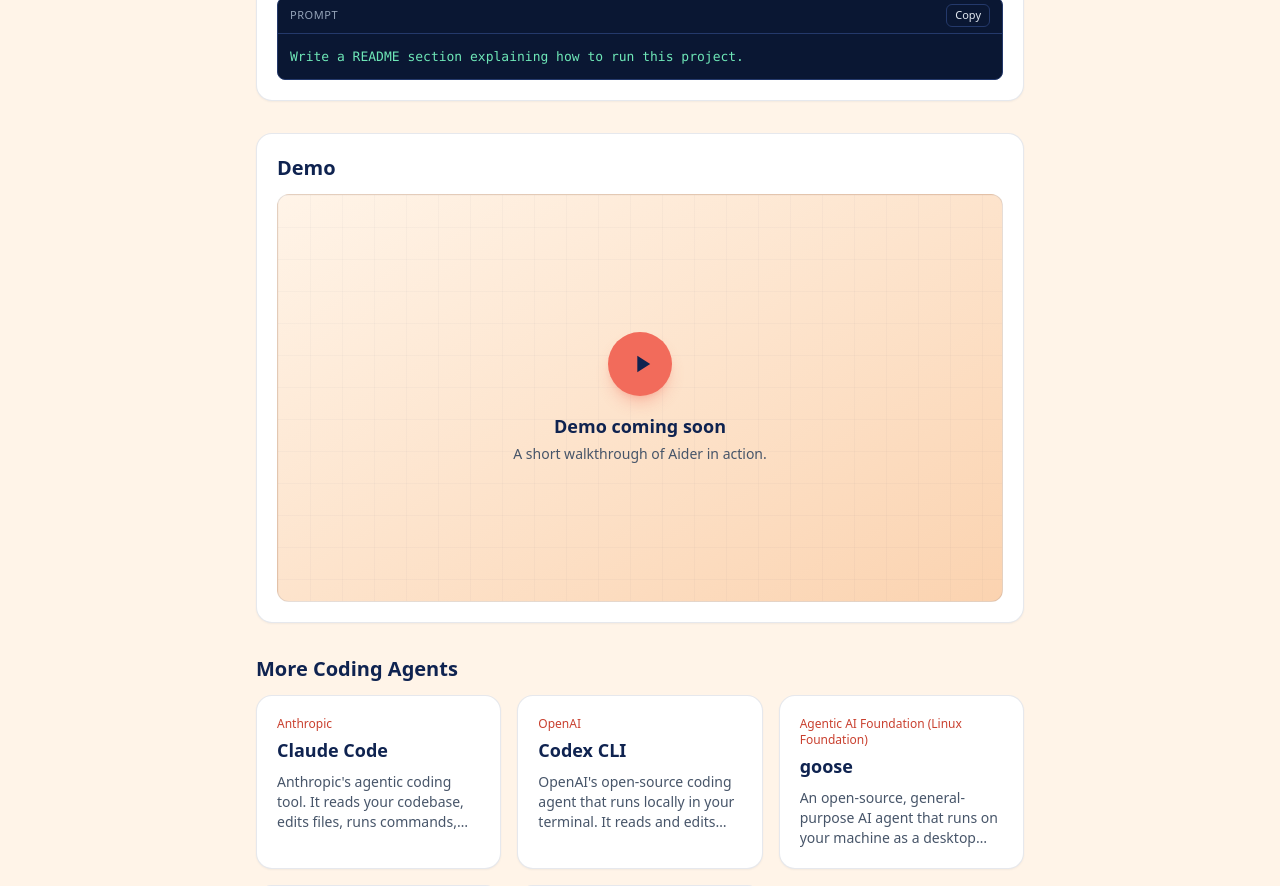
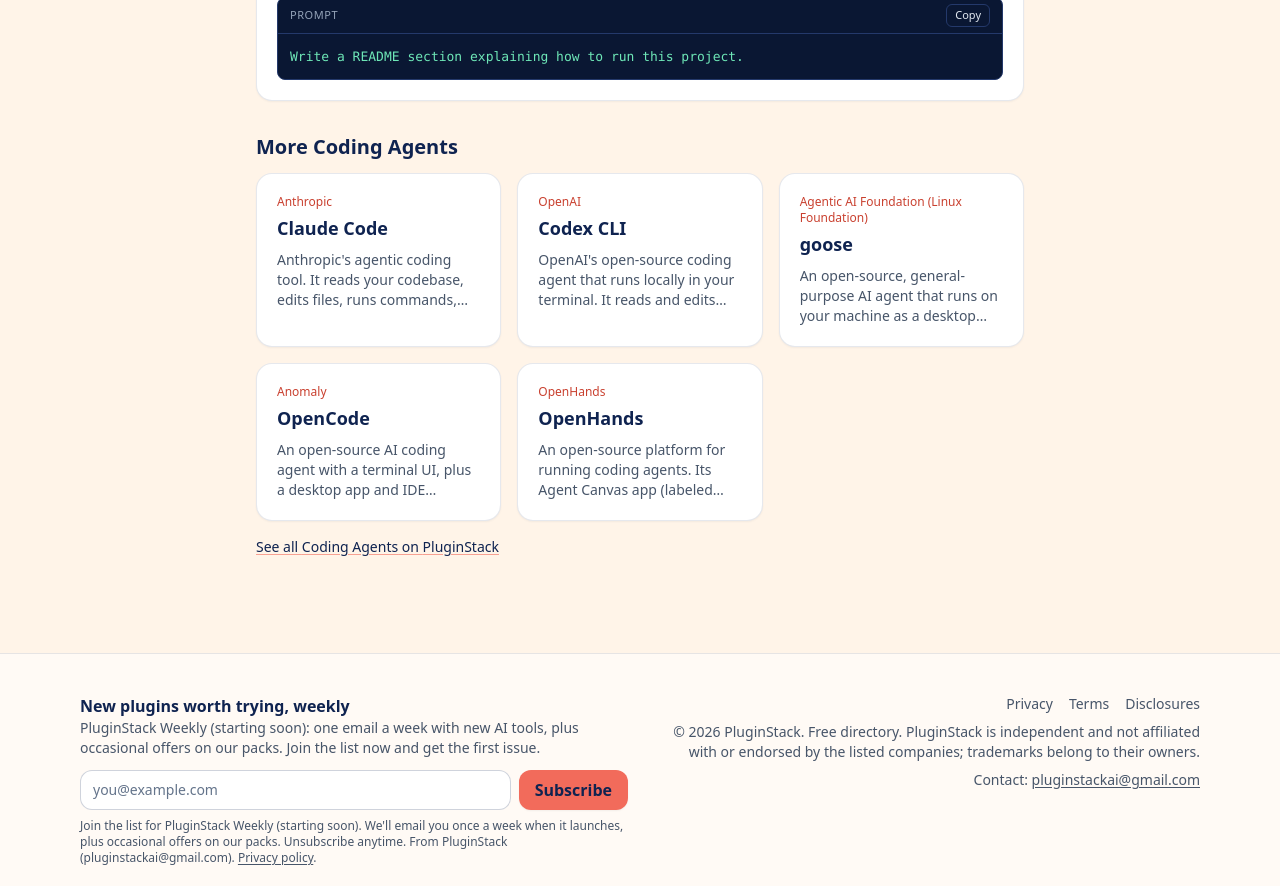
Before and after one commit to pluginstackai/pluginstack, a Next.js app: page /plugins/aider/ in a window 1280 px wide. Shown: the part 1520-2406 px from the top of the page. Built offline with nearby package versions, Linux system fonts and the light colour scheme.

Commit message:
Listing pages: drop 'Demo coming soon' placeholder; Demo section renders only when a listing has an optional demo video URL

```diff
--- a/src/app/plugins/[slug]/page.tsx
+++ b/src/app/plugins/[slug]/page.tsx
@@ -39,15 +39,8 @@
     <section className="card"><H>How to set it up</H><ol className="list-decimal pl-5 space-y-4 text-slate-700 dark:text-slate-300">{p.setup.map((s, i) => <li key={i} className="min-w-0"><p>{s.text}</p>{s.code && <div className="mt-2"><CodeBlock code={s.code} language={s.language} /></div>}</li>)}</ol>
       <p className="text-xs text-slate-600 dark:text-slate-400 mt-3">Check the <a className="link" href={p.url}>official {p.name} docs</a> for the latest steps.</p></section>
     <section className="card"><H>Example prompts</H><div className="space-y-3">{p.prompts.map((s, i) => <CodeBlock key={i} code={s} tone="prompt" />)}</div></section>
-    <section className="card"><H>Demo</H>
-      <div className="relative aspect-video overflow-hidden rounded-xl border border-navy/10 dark:border-navy-700 bg-gradient-to-br from-cream to-cream-300 dark:from-navy-950 dark:to-navy-800 grid place-items-center">
-        <div className="absolute inset-0 opacity-20 [background-image:linear-gradient(#0F235022_1px,transparent_1px),linear-gradient(90deg,#0F235022_1px,transparent_1px)] dark:opacity-40 [background-size:32px_32px]" />
-        <div className="relative text-center px-6">
-          <div className="mx-auto mb-4 grid h-16 w-16 place-items-center rounded-full bg-coral shadow-lg shadow-coral/30"><svg viewBox="0 0 24 24" aria-hidden="true" className="h-7 w-7 fill-navy ml-1"><path d="M8 5v14l11-7z" /></svg></div>
-          <p className="font-semibold text-lg text-navy dark:text-white">Demo coming soon</p>
-          <p className="text-sm text-slate-600 dark:text-slate-400 mt-1">A short walkthrough of {p.name} in action.</p>
-        </div>
-      </div></section>
+    {p.demo && <section className="card"><H>Demo</H>
+      <video controls preload="metadata" src={p.demo} aria-label={`${p.name} walkthrough`} className="aspect-video w-full rounded-xl border border-navy/10 dark:border-navy-700 bg-navy-950" /></section>}
     {related.length > 0 && <section aria-labelledby="related"><h2 id="related" className="text-xl font-semibold mb-3">More {p.category}</h2>
       <PluginGrid items={related} heading="h3" showCategory={false} />
       <p className="mt-4 text-sm"><Link href={catPath} className="link">See all {p.category} on {site.name}</Link></p></section>}
--- a/src/lib/seo.ts
+++ b/src/lib/seo.ts
@@ -2,7 +2,8 @@
 import { getPlugins, site, type Plugin } from './data';
 
 /** Plugin plus the optional `updated` (YYYY-MM-DD, last checked against official docs). */
-export type ListedPlugin = Plugin & { updated?: string };
+/** demo: optional URL of a short walkthrough video (mp4/webm). Listings without one render no demo section. */
+export type ListedPlugin = Plugin & { updated?: string; demo?: string };
 export const plugins = (): ListedPlugin[] => getPlugins();
 
 export const absUrl = (path: string) => new URL(path, site.url).toString();
```
